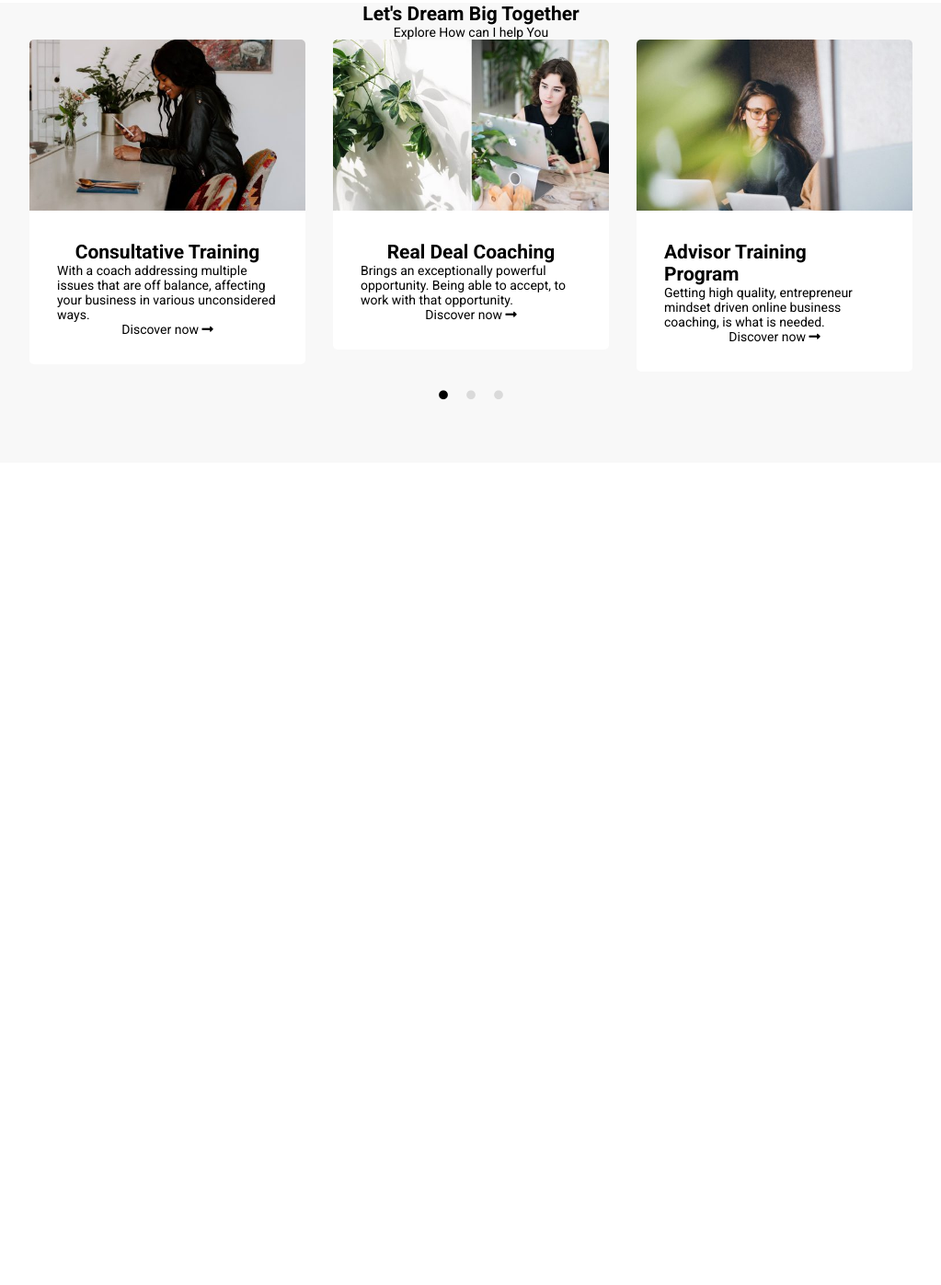
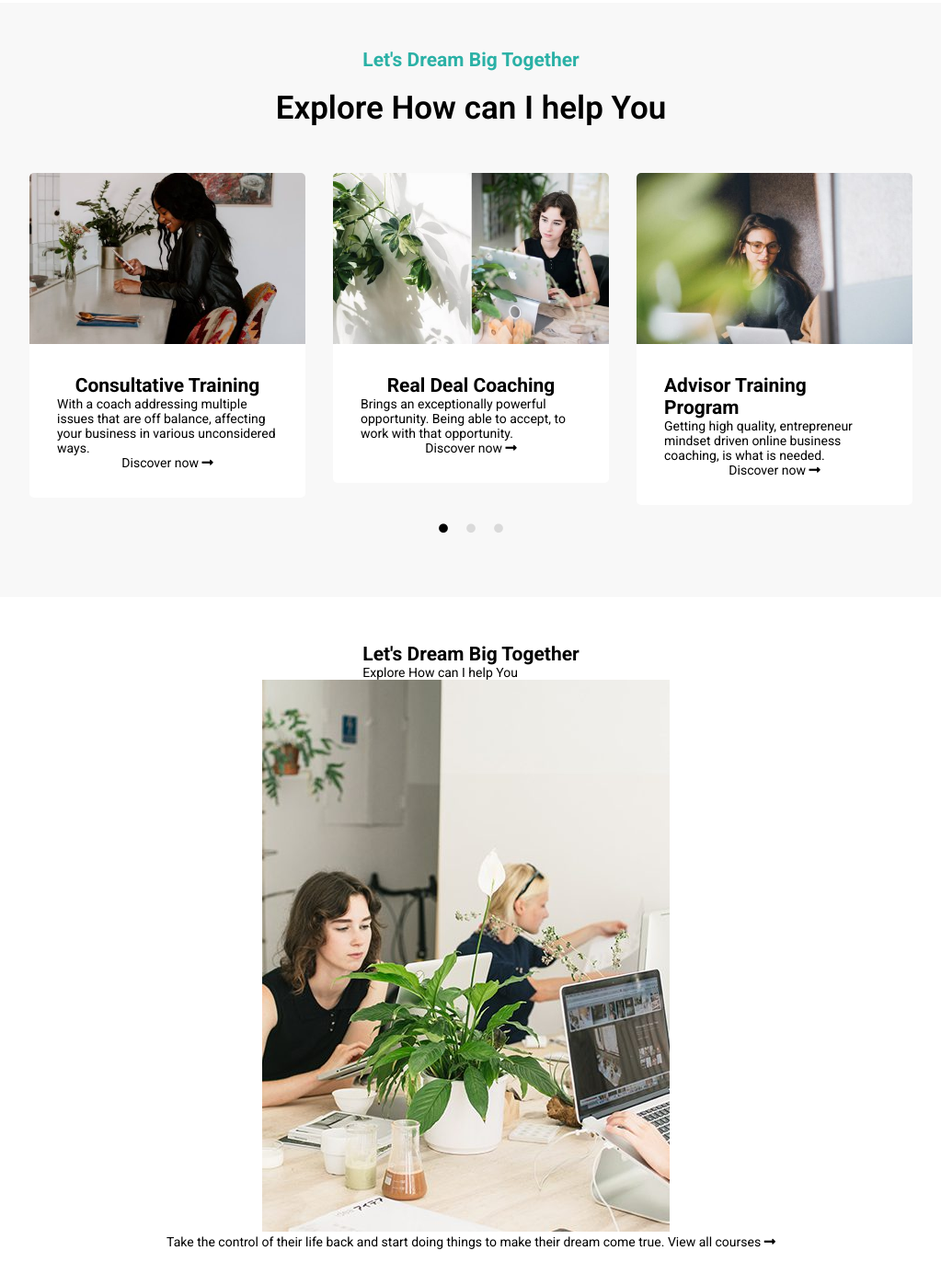
Before and after one commit to Vsevolod230287/proj-html-vuejs, a website: page index.html in a window 1280 px wide. Shown: the part 1059-2456 px from the top of the page at 92% size, without its empty margins (128-1151 px from the left). Before the commit the page ends 1562 px from the top, so only its background shows below. Drawn offline with nearby package versions, Linux system fonts and the light colour scheme.

Commit message:
Aggiunta la sezione all-courses layout

```diff
--- a/index.html
+++ b/index.html
@@ -162,10 +162,25 @@
               <div class="dots-slider">
                 <i v-for="key in arrayImg.length" class="fas fa-circle" :class="(key-1 == index) ? 'active' : '' " @click="dotClick(key-1)"></i>
               </div>
-
             </div>
           </div>
         </div>
+
+      </section>
+
+      <section class="all-courses">
+        <div class="all-courses-header">
+          <h2>Let's Dream Big Together</h2>
+          <p>Explore How can I help You</p>
+        </div>
+        <div class="">
+          <img src="./dist\business\images\course-02-443x600.jpg" alt="">
+          <img src="" alt="">
+          <img src="" alt="">
+          <img src="" alt="">
+
+        </div>
+        <p>Take the control of their life back and start doing things to make their dream come true. <span>View all courses <i class="fas fa-long-arrow-alt-right"></i></span></p>
 
       </section>
     </main>
--- a/src/scss/partials/_header.scss
+++ b/src/scss/partials/_header.scss
@@ -51,6 +51,7 @@ header {
 
     .navbar-right {
       display: flex;
+      align-items: center;
       justify-content: space-evenly;
       width: 15%;
 
--- a/src/scss/partials/_main.scss
+++ b/src/scss/partials/_main.scss
@@ -137,8 +137,8 @@ main {
   section.three-dots-carousel {
     display: flex;
     justify-content: center;
-    height: 500px;
     background-color: #F8F8F8;
+    padding: 50px 0;
 
     .container {
       width: 75%;
@@ -146,6 +146,17 @@ main {
 
       .carousel-header {
         text-align: center;
+
+        h2 {
+          padding-bottom: 20px;
+          color: #2BB1A6;
+        }
+
+        p {
+          font-size: 35px;
+          font-weight: 600;
+          padding-bottom: 50px;
+        }
       }
 
       .carousel {
@@ -188,10 +199,19 @@ main {
           padding: 20px 10px;
           color: #DADADA;
         }
+
         .fa-circle.active {
           color: black;
         }
       }
     }
   }
+
+  section.all-courses {
+    display: flex;
+    flex-wrap: wrap;
+    flex-direction: column;
+    align-items: center;
+    padding: 50px 0;
+  }
 }
```
Also changed, not shown: dist/css/master.css.
